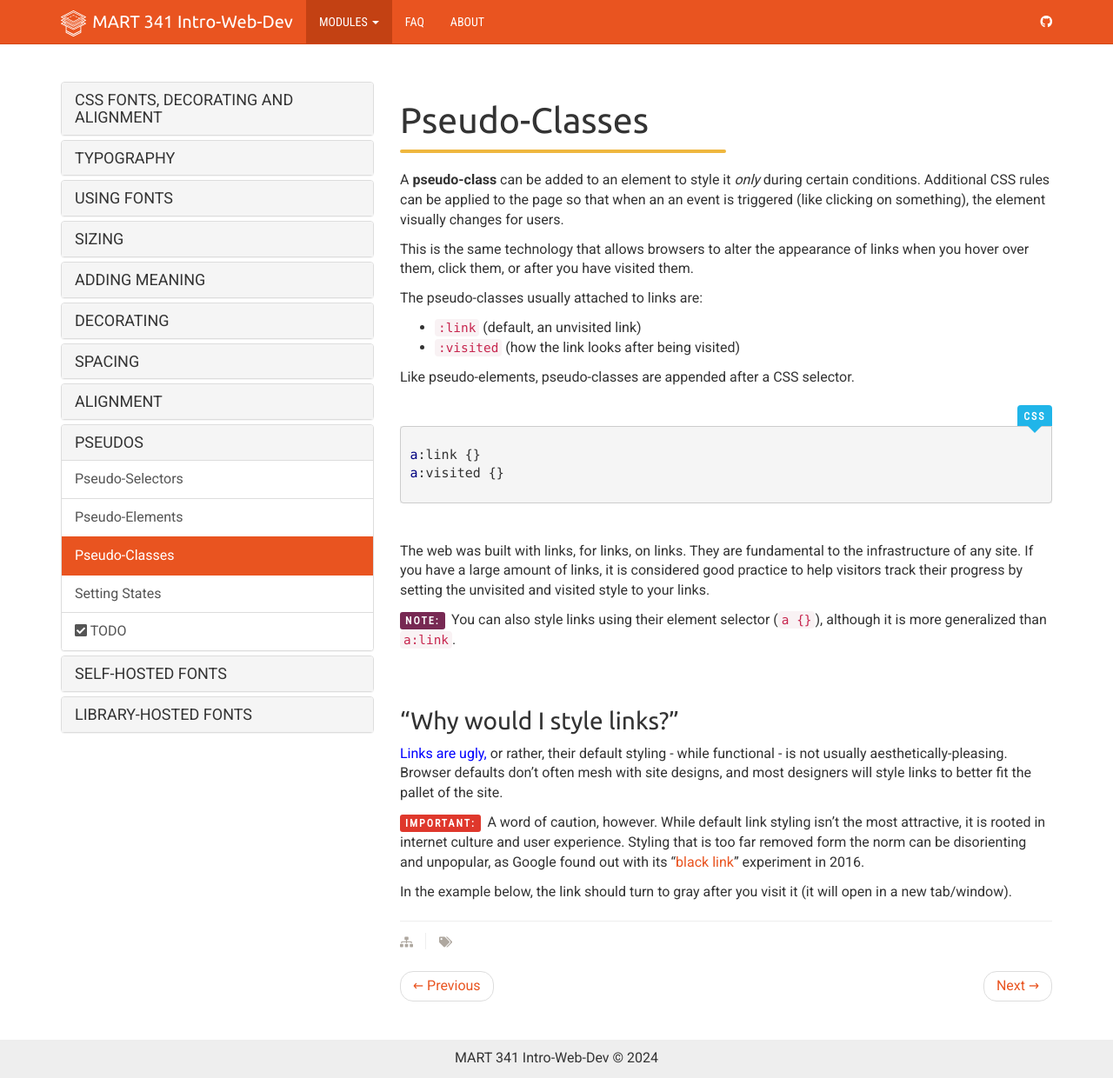
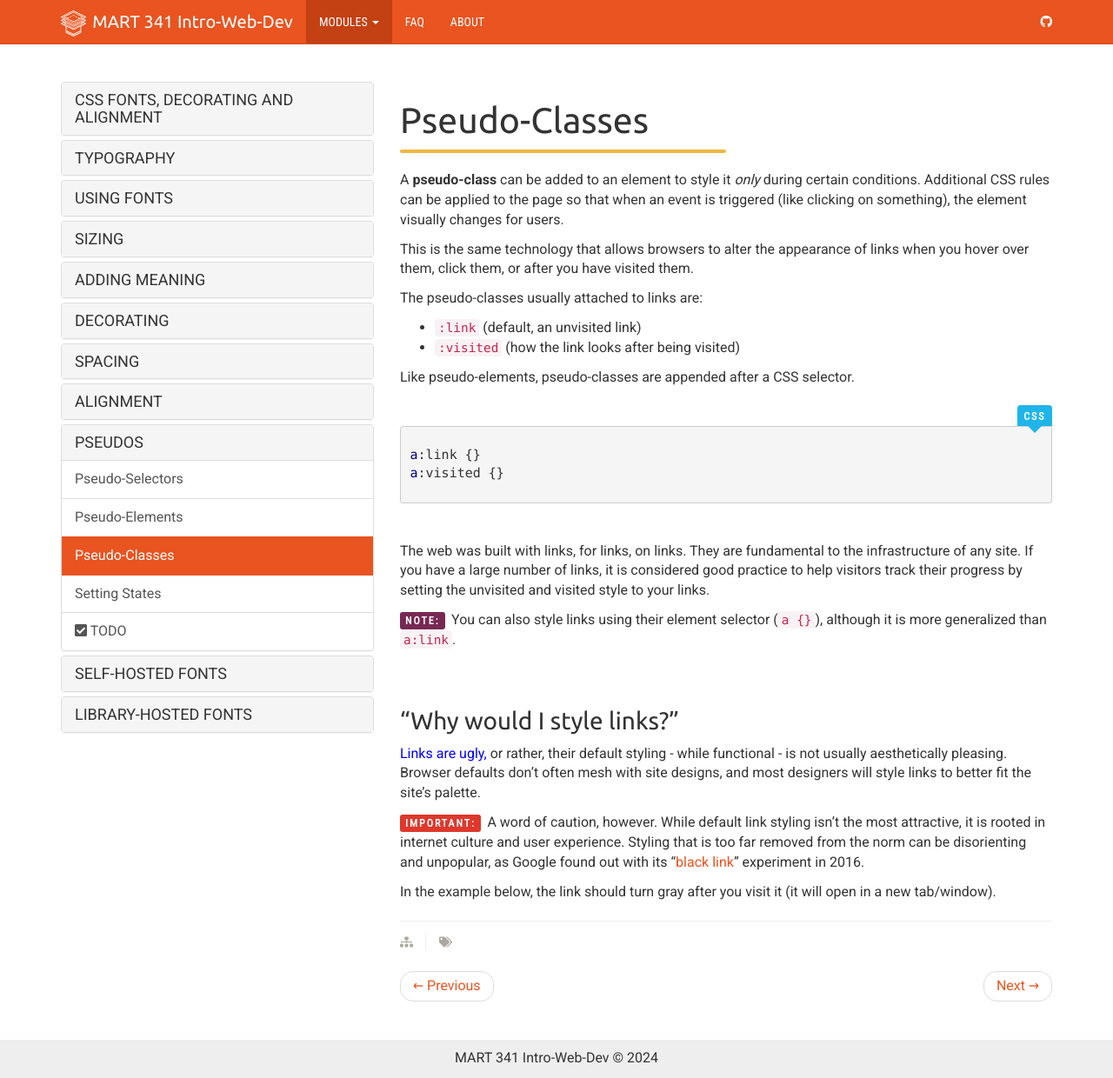
Before and after one commit to Montana-Media-Arts/webDesignFall2024, a Jekyll site: the page built from _docs/topic-10/08-pseudos/03-page.md, in a window 1280 px wide and 1240 px high. Shown: the whole window at 87% size. Built offline with Jekyll 4.4.1, drawn with Linux system fonts in a browser that asks for light colours; nearby versions of some CDN libraries.

Commit message:
Update 03-page.md

````diff
--- a/_docs/topic-10/08-pseudos/03-page.md
+++ b/_docs/topic-10/08-pseudos/03-page.md
@@ -6,7 +6,7 @@ permalink: /topic-10/pseudo-classes/
 
 <div class="divider-heading"></div>
 
-A **pseudo-class** can be added to an element to style it _only_ during certain conditions. Additional CSS rules can be applied to the page so that when an an event is triggered (like clicking on something), the element visually changes for users.
+A **pseudo-class** can be added to an element to style it _only_ during certain conditions. Additional CSS rules can be applied to the page so that when an event is triggered (like clicking on something), the element visually changes for users.
 
 This is the same technology that allows browsers to alter the appearance of links when you hover over them, click them, or after you have visited them.
 
@@ -24,17 +24,17 @@ a:link {}
 a:visited {}
 ```
 
-The web was built with links, for links, on links. They are fundamental to the infrastructure of any site. If you have a large amount of links, it is considered good practice to help visitors track their progress by setting the unvisited and visited style to your links.
+The web was built with links, for links, on links. They are fundamental to the infrastructure of any site. If you have a large number of links, it is considered good practice to help visitors track their progress by setting the unvisited and visited style to your links.
 
 <span class="label label-info">NOTE:</span> You can also style links using their element selector (`a {}`), although it is more generalized than `a:link`.
 
 ### “Why would I style links?”
 
-<a href="https://en.wikipedia.org/wiki/Hyperlink#How_hyperlinks_work_in_HTML" target="_blank" style="color: blue">Links are ugly,</a> or rather, their default styling - while functional - is not usually aesthetically-pleasing. Browser defaults don't often mesh with site designs, and most designers will style links to better fit the pallet of the site.
+<a href="https://en.wikipedia.org/wiki/Hyperlink#How_hyperlinks_work_in_HTML" target="_blank" style="color: blue">Links are ugly,</a> or rather, their default styling - while functional - is not usually aesthetically pleasing. Browser defaults don't often mesh with site designs, and most designers will style links to better fit the site's palette.
 
-<span class="label label-danger">IMPORTANT:</span> A word of caution, however. While default link styling isn't the most attractive, it is rooted in internet culture and user experience. Styling that is too far removed form the norm can be disorienting and unpopular, as Google found out with its “<a href="https://mashable.com/2016/05/09/google-black-links/#dRWYeUgxc5qU" target="_blank">black link</a>” experiment in 2016.
+<span class="label label-danger">IMPORTANT:</span> A word of caution, however. While default link styling isn't the most attractive, it is rooted in internet culture and user experience. Styling that is too far removed from the norm can be disorienting and unpopular, as Google found out with its “<a href="https://mashable.com/2016/05/09/google-black-links/#dRWYeUgxc5qU" target="_blank">black link</a>” experiment in 2016.
 
-In the example below, the link should turn to gray after you visit it (it will open in a new tab/window).
+In the example below, the link should turn gray after you visit it (it will open in a new tab/window).
 
 <div class="codepen-embed">
   <p data-height="400" data-theme-id="30567" data-slug-hash="NWrdoYY" data-default-tab="css,result" data-user="retrog4m3r" data-embed-version="2" data-pen-title="Pseudo-Classes, Pt. 2" class="codepen"></p>
````
